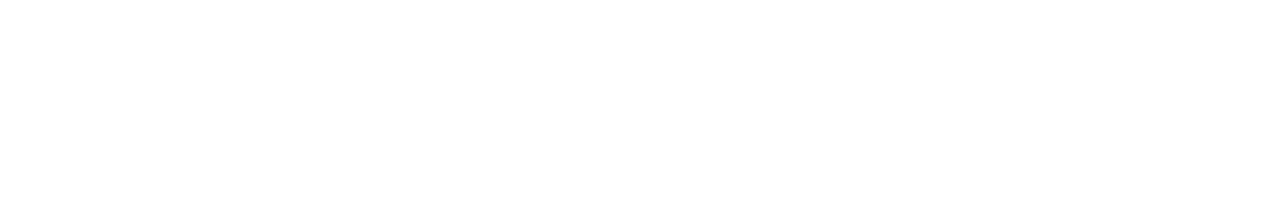
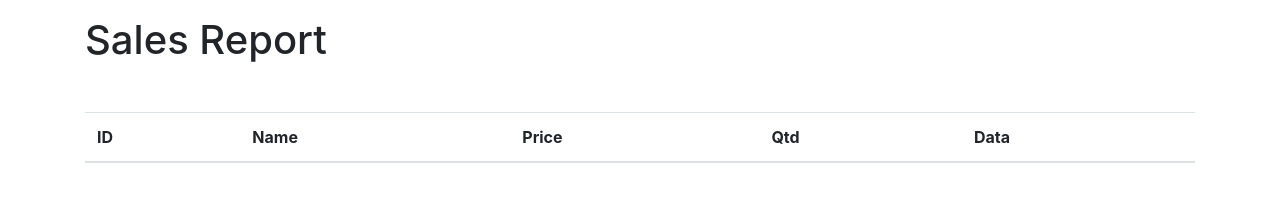
Before and after one commit to brenomachadodomonte/vue_sales_report, a website: page index.html in a window 1280 px wide. Drawn offline with Linux system fonts and the light colour scheme.

Commit message:
Creating Sales Table

```diff
--- a/index.html
+++ b/index.html
@@ -10,7 +10,24 @@
 
 <body>
     <div id="app">
+        <div class="container">
+            <h1 class="mt-3">{{ title }}</h1>
 
+            <table class="mt-5 table">
+                <thead>
+                <tr>
+                    <th>ID</th>
+                    <th>Name</th>
+                    <th>Price</th>
+                    <th>Qtd</th>
+                    <th>Data</th>
+                </tr>
+                </thead>
+                <tbody>
+                <tr></tr>
+                </tbody>
+            </table>
+        </div>
     </div>
     <script>
         new Vue({
```
